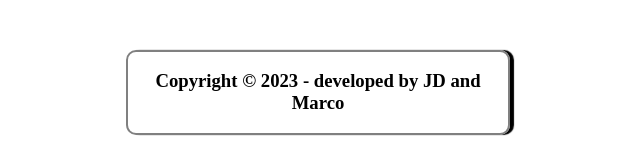
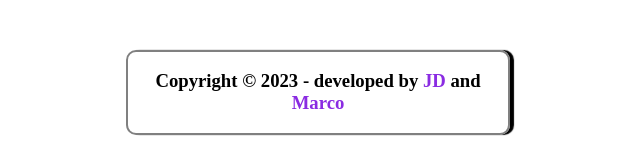
Before and after one commit to mrcbq/awesome-books, a website with bundled scripts: page index.html in a window 1280 px wide. Shown: the part 633-797 px from the top of the page, 322-962 px from the left. Built offline with nearby package versions, Linux system fonts and the light colour scheme.

Commit message:
Updated index.html / main-styles.css
Implemented Copyright authors links as our names and added its styles in the css file

Co-Authored-By: Marco Baquero <83478996+mrcbq@users.noreply.github.com>

```diff
--- a/index.html
+++ b/index.html
@@ -55,7 +55,9 @@
       </ul>
     </div>
     <footer class="footer">
-      <h3>Copyright &copy; 2023 - developed by JD and Marco</h3>
+      <h3>Copyright &copy; 2023 - developed by
+        <a href="https://github.com/JuanDiegoGuerra" target="_blank" rel="noopener noreferrer">JD</a> and
+        <a href="https://github.com/mrcbq" target="_blank" rel="noopener noreferrer">Marco</a></h3>
     </footer>
     </main>
   <script type="module" src="./app.js"></script>
--- a/main-styles.css
+++ b/main-styles.css
@@ -168,3 +168,8 @@ a:hover {
   font-size: 1vw;
   line-height: 3vh;
 }
+
+.footer a{
+  text-decoration: none;
+  color: blueviolet;
+}
```
